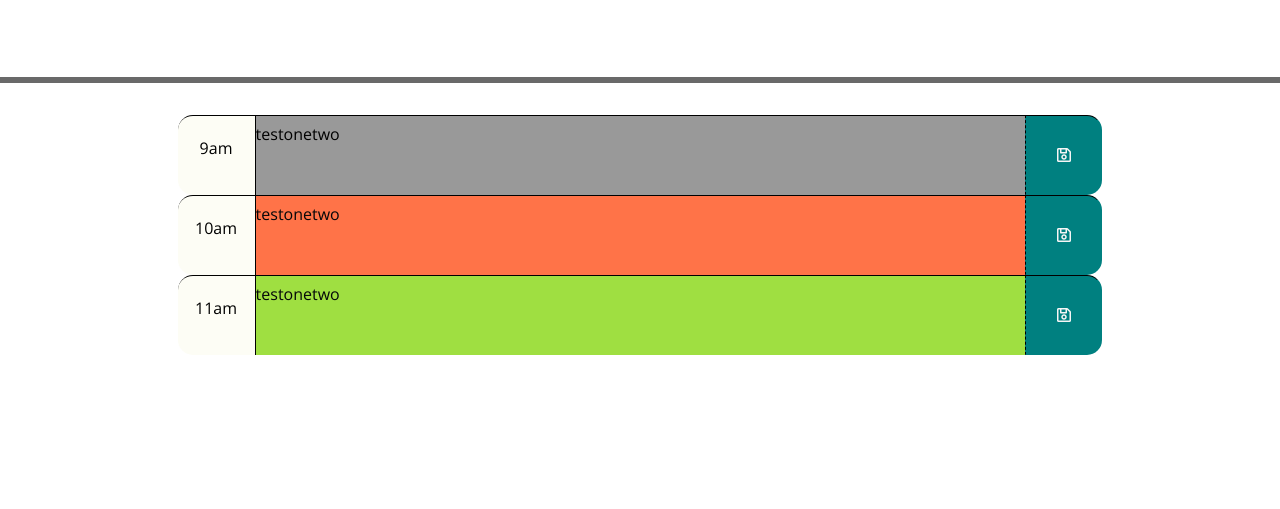
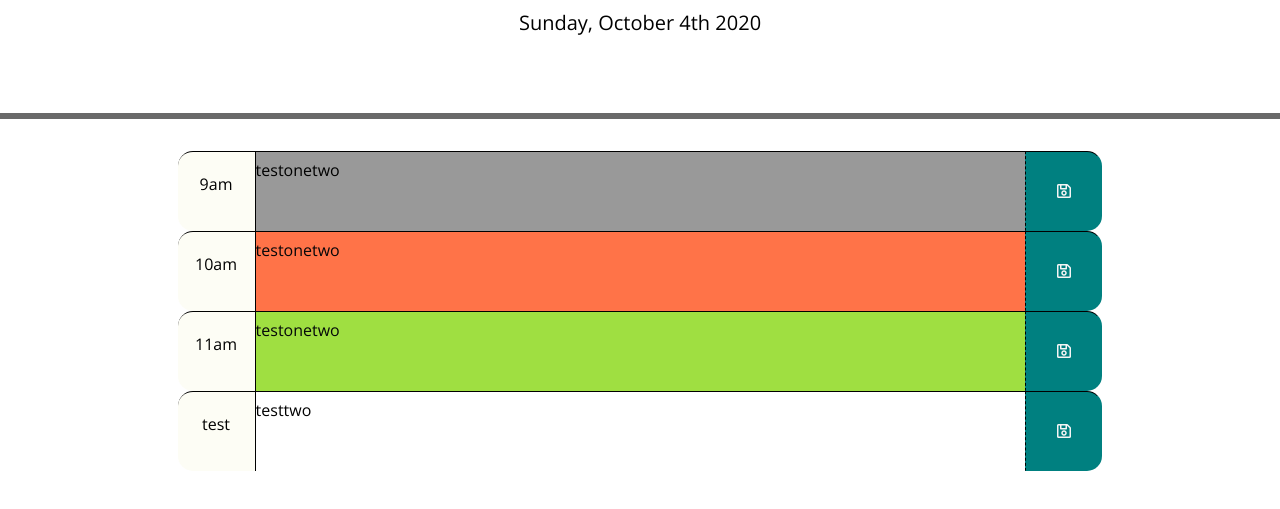
Before and after one commit to ziieng/DayToDayPlanner, a plain HTML site: page index.html in a window 1280 px wide. Shown: the part 181-690 px from the top of the page. Drawn offline with nearby package versions, Linux system fonts and the light colour scheme.

Commit message:
Javascript to add row working

```diff
--- a/Assets/script.js
+++ b/Assets/script.js
@@ -1,10 +1,16 @@
 //get current date/time from Moment, store in a variable
+let now = moment()
 
 //Populate date at top of page - .format(dddd, MMMM Do YYYY)
+$("#currentDay").text(now.format("dddd, MMMM Do YYYY"))
 
 //Pull existing schedule object out of local storage, or start with some defaults
-//Thinking to use an object, like in the quiz activity.
-let scheduleKeeper = [{
+if (localStorage.getItem("scheduleStorage")) {
+    let scheduleKeeper = JSON.parse(localStorage.getItem("scheduleStorage"))
+
+} else {
+    //Do I need the label property, or can I just have Moment parse a time to make it?
+    let scheduleKeeper = [{
         label: "9am",
         time: 09,
         text: "Sign in to online systems"
@@ -50,8 +56,23 @@ let scheduleKeeper = [{
         text: "Shut down computer"
     }
 ]
+}
 
 //Add rows to page for each hour with a .forEach? or for...in?
+// for (block in scheduleKeeper) {
+let newRow = $("<row>").addClass("row form-inline col-md-10 mx-auto no-gutters px-0")
+let newLabel = $("<div>").addClass("col-1 h-100 time-block hour")
+// newLabel.text(block.label)
+newLabel.text("test")
+let newArea = $("<textarea>").addClass("col-10 h-100")
+// newArea.val(block.text)
+newArea.val("testtwo")
+let newButton = $("<button>").addClass("btn col-1 h-100 saveBtn")
+newButton.html('<i class="far fa-save"></i>')
+newRow.append(newLabel)
+newRow.append(newArea)
+newRow.append(newButton)
+$("#planner").append(newRow)
 //Add label with block.label
 
 //Add text field
@@ -62,3 +83,4 @@ let scheduleKeeper = [{
 //Append row to page
 
 //On save, update object of relevant time block and localStorage
+// };
--- a/index.html
+++ b/index.html
@@ -18,7 +18,7 @@
       href="https://fonts.googleapis.com/css?family=Open+Sans&display=swap"
       rel="stylesheet"
     />
-    <link rel="stylesheet" href="./Assets/style.css" />
+    <link rel="stylesheet" href="Assets/style.css" />
     <title>Work Day Scheduler</title>
   </head>
 
@@ -28,7 +28,7 @@
       <p class="lead">A simple calendar app for scheduling your work day</p>
       <p id="currentDay" class="lead"></p>
     </header>
-    <div class="container">
+    <div class="container" id="planner">
       <row class="row form-inline col-md-10 mx-auto no-gutters px-0">
         <div class="time-block hour h-100 col-1">9am</div>
         <textarea class="col-10 h-100 past">testonetwo</textarea>
```
